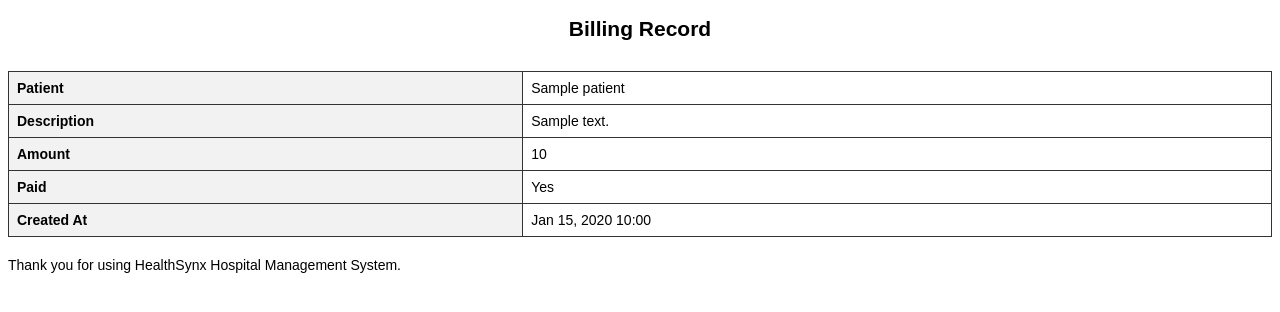
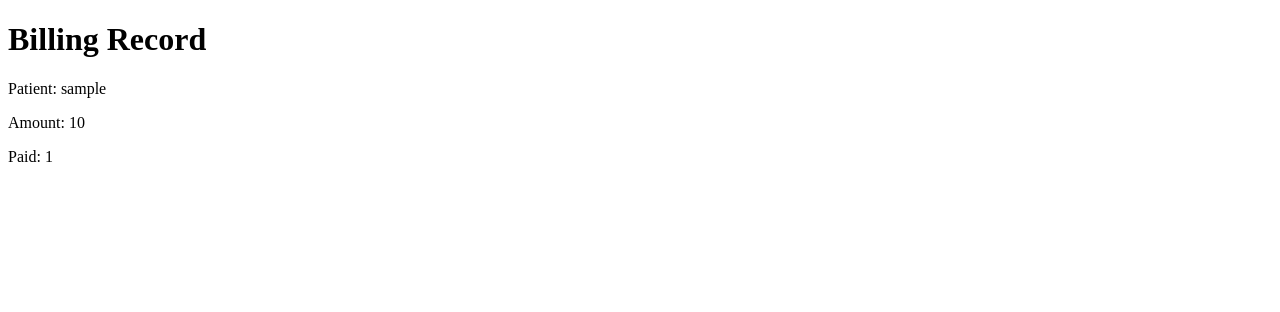
Before and after one commit to elainees-devs/health_synx_project, a Django app: template billing/templates/billing/billing_pdf.html in a window 1280 px wide. Shown: the top 312 px of the page. Run offline with Django 5.2, Linux system fonts and the light colour scheme; the template is opened without the code that fills it: most values are stand-ins (such as "Sample title", 1, 10 or a date in 2020).

Commit message:
feat(billing): add billing_pdf.html template for PDF generation

```diff
--- a/billing/templates/billing/billing_pdf.html
+++ b/billing/templates/billing/billing_pdf.html
@@ -1,42 +1,10 @@
 <!DOCTYPE html>
 <html>
-<head>
-    <meta charset="utf-8">
-    <title>Billing Record</title>
-    <style>
-        body { font-family: Arial, sans-serif; font-size: 14px; }
-        h2 { text-align: center; margin-bottom: 30px; }
-        table { width: 100%; border-collapse: collapse; margin-bottom: 20px; }
-        th, td { border: 1px solid #333; padding: 8px; text-align: left; }
-        th { background-color: #f2f2f2; }
-    </style>
-</head>
+<head><title>Billing PDF</title></head>
 <body>
-    <h2>Billing Record</h2>
-
-    <table>
-        <tr>
-            <th>Patient</th>
-            <td>{{ record.patient.get_full_name }}</td>
-        </tr>
-        <tr>
-            <th>Description</th>
-            <td>{{ record.description }}</td>
-        </tr>
-        <tr>
-            <th>Amount</th>
-            <td>{{ record.amount }}</td>
-        </tr>
-        <tr>
-            <th>Paid</th>
-            <td>{{ record.paid|yesno:"Yes,No" }}</td>
-        </tr>
-        <tr>
-            <th>Created At</th>
-            <td>{{ record.created_at|date:"M d, Y H:i" }}</td>
-        </tr>
-    </table>
-
-    <p>Thank you for using HealthSynx Hospital Management System.</p>
+    <h1>Billing Record</h1>
+    <p>Patient: {{ record.patient.username }}</p>
+    <p>Amount: {{ record.amount }}</p>
+    <p>Paid: {{ record.paid }}</p>
 </body>
 </html>
```
